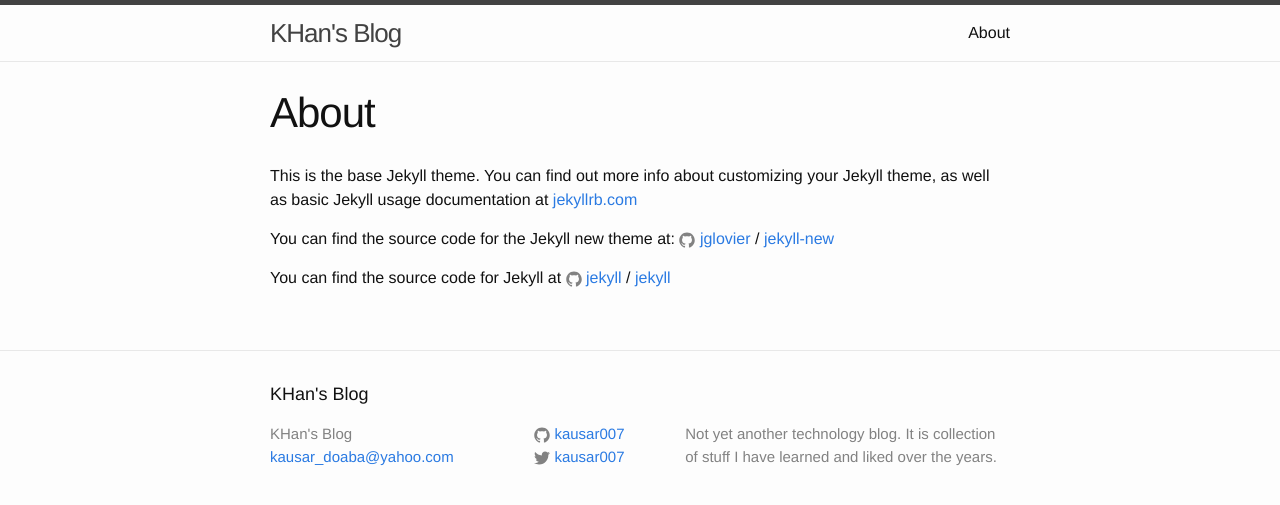
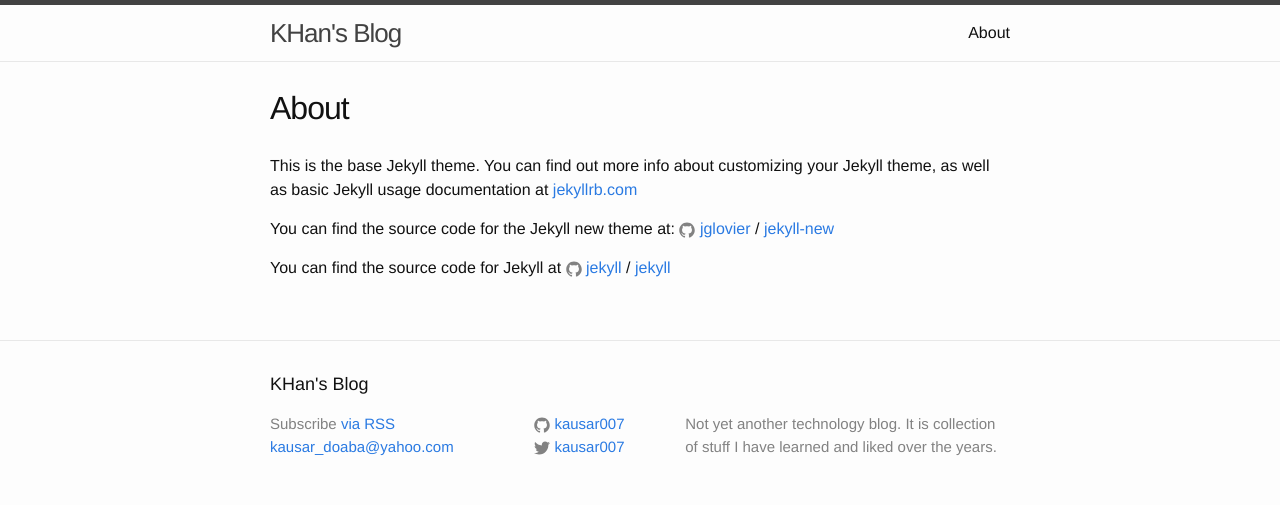
Before and after one commit to kausar007/old-site-jekyll, a Jekyll site: the page built from about.md, in a window 1280 px wide. Shown: the top 505 px of the page. Built offline with Jekyll 4.4.1, drawn with Linux system fonts in a browser that asks for light colours.

Commit message:
Moved RSS link to footer. Resized font for post links and titles.

```diff
--- a/_includes/footer.html
+++ b/_includes/footer.html
@@ -7,7 +7,7 @@
     <div class="footer-col-wrapper">
       <div class="footer-col footer-col-1">
         <ul class="contact-list">
-          <li>{{ site.title }}</li>
+          <li>Subscribe <a href="{{ "/feed.xml" | prepend: site.baseurl }}">via RSS</a></li>
           <li><a href="mailto:{{ site.email }}">{{ site.email }}</a></li>
         </ul>
       </div>
--- a/_sass/_layout.scss
+++ b/_sass/_layout.scss
@@ -191,7 +191,7 @@
 
 .post-link {
     display: block;
-    font-size: 24px;
+    font-size: 18px;
 }
 
 
@@ -204,7 +204,7 @@
 }
 
 .post-title {
-    font-size: 42px;
+    font-size: 32px;
     letter-spacing: -1px;
     line-height: 1;
 
--- a/index.html
+++ b/index.html
@@ -18,6 +18,4 @@ layout: default
     {% endfor %}
   </ul>
 
-  <p class="rss-subscribe">subscribe <a href="{{ "/feed.xml" | prepend: site.baseurl }}">via RSS</a></p>
-
 </div>
```
